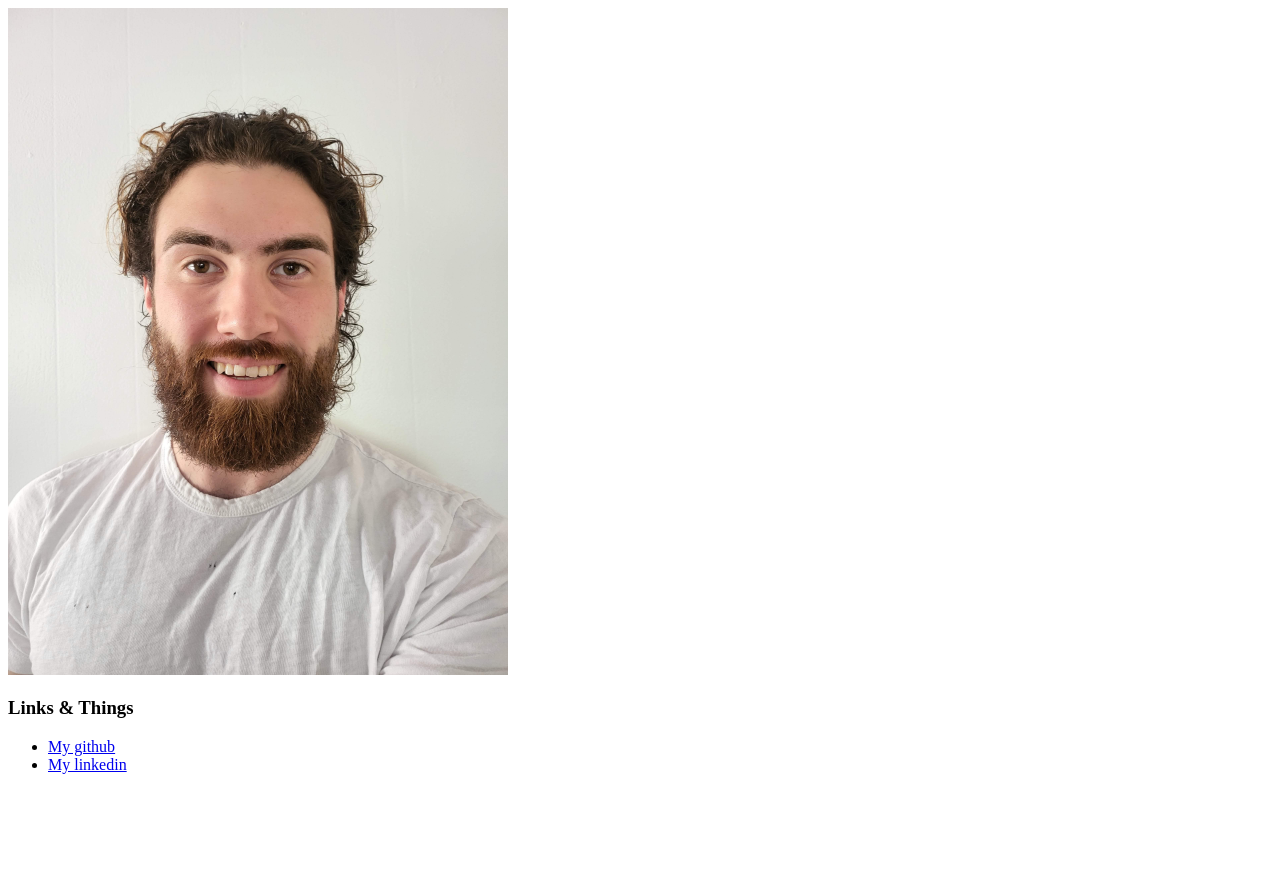
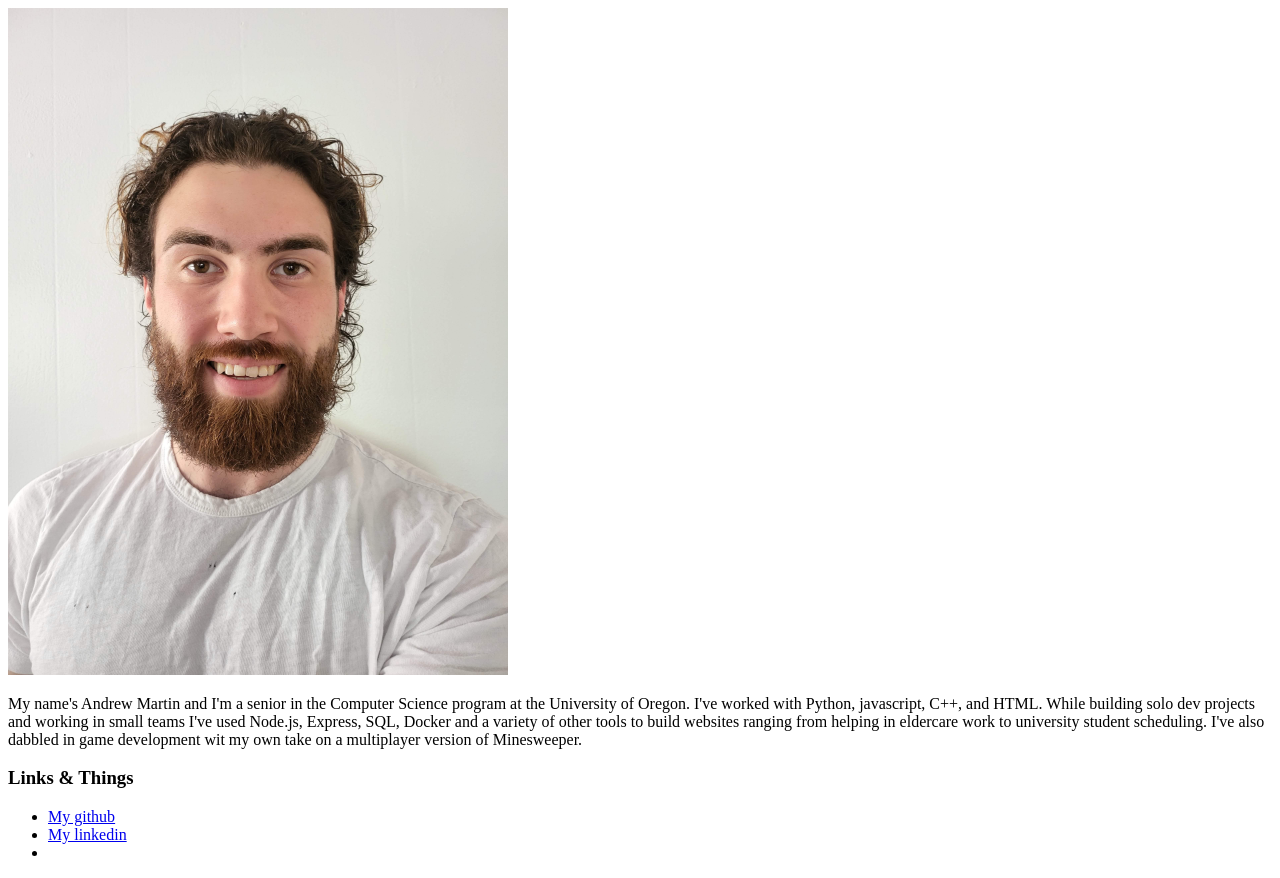
Before and after one commit to 0rcaB3ar/Personal-Website, a plain HTML site: page index.html in a window 1280 px wide. Before the commit the page ends 800 px from the top, so only its background shows below. Drawn offline with Linux system fonts and the light colour scheme.

Commit message:
adding a short bio

```diff
--- a/index.html
+++ b/index.html
@@ -7,10 +7,18 @@
 </head>
 <body>
     <img src="images/Headshot2024.jpg" alt="my head shot" width="500">
+    <P>My name's Andrew Martin and I'm a senior in the Computer Science program at the University
+        of Oregon. I've worked with Python, javascript, C++, and HTML. While building solo dev
+        projects and working in small teams I've used Node.js, Express, SQL, Docker and a variety
+        of other tools to build websites ranging from helping in eldercare work to university
+        student scheduling. I've also dabbled in game development wit my own take on a multiplayer
+        version of Minesweeper.
+    </P>
     <h3>Links & Things</h3>
     <ul>
         <li><a href="https://github.com/0rcaB3ar">My github</a></li>
         <li><a href="https://www.linkedin.com/in/andrew-martin-95525a189/">My linkedin</a></li>
+        <li></li>
     </ul>
 
 </body>
```
